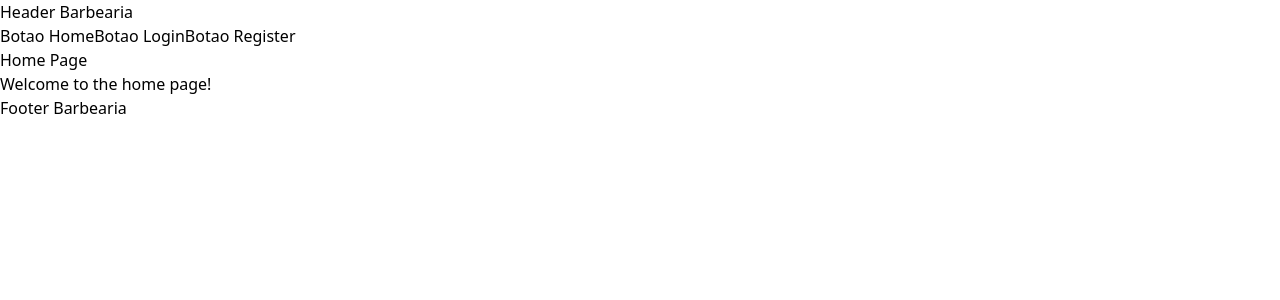
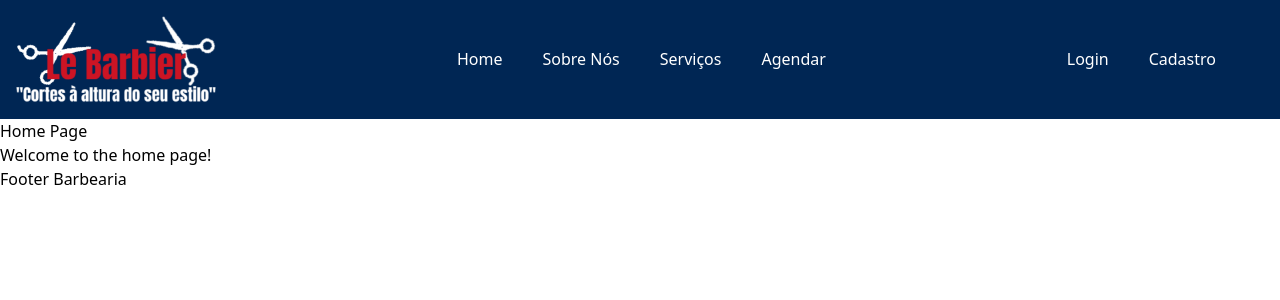
Before and after one commit to Victor-Santos-Silva/FrontEnd-Barbearia, a Next.js app: page /home in a window 1280 px wide. Shown: the top 300 px of the page. Built offline with nearby package versions, Linux system fonts and the light colour scheme.

Commit message:
construindo header

```diff
--- a/src/components/Header/header.tsx
+++ b/src/components/Header/header.tsx
@@ -1,13 +1,32 @@
+import Image from "next/image";
 import Link from "next/link";
+import logo from "@/../public/assets/Logo Marca.png"
 
 export default function Header() {
     return (
-        <header>
-            <h1>Header Barbearia</h1>
-            <Link href="/">Botao Home</Link>
-            <Link href="/login">Botao Login</Link>
-            <Link href="/cadastro">Botao Register</Link>
+        <header className="bg-[#002654] p-4 flex flex-col md:flex-row items-center justify-between text-white">
+            {/* Logo */}
+            <Image
+                src={logo}
+                alt="Logo Marca"
+                className="w-[200px] h-auto pl-3]"
+            />
 
+            {/* Links principais */}
+            <div className="flex gap-10 mt-4 md:mt-0 ">
+                <Link href="/">Home</Link>
+                <Link href="/sobrenos">Sobre Nós</Link>
+                <Link href="/servicos">Serviços</Link>
+                <Link href="/agendar">Agendar</Link>
+            </div>
+
+            {/* Login e cadastro */}
+            <div className="flex gap-10 mt-4 md:mt-0 pr-0 md:pr-12 ">
+                <Link href="/login">Login</Link>
+                <Link href="/cadastro">Cadastro</Link>
+            </div>
         </header>
+
+
     );
 }
```
Also changed, not shown: public/assets/Logo Marca.png (added).
